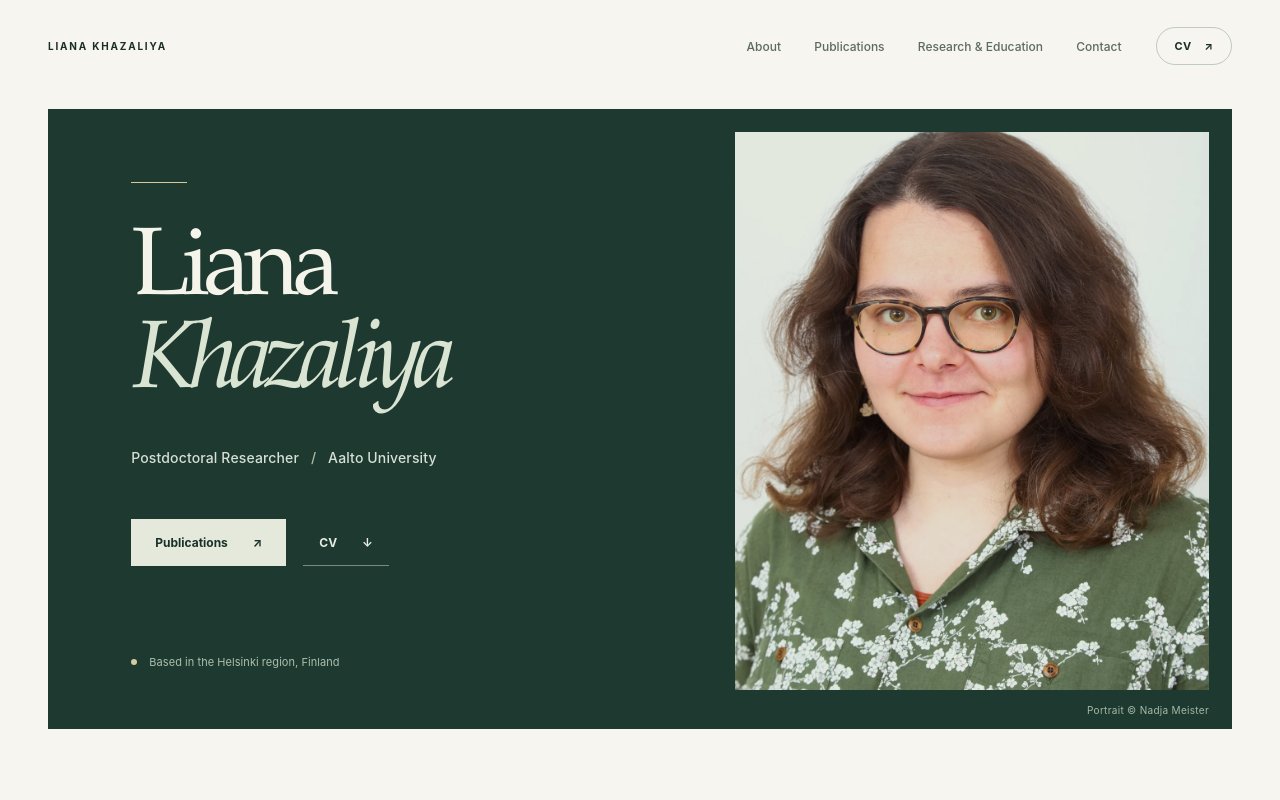
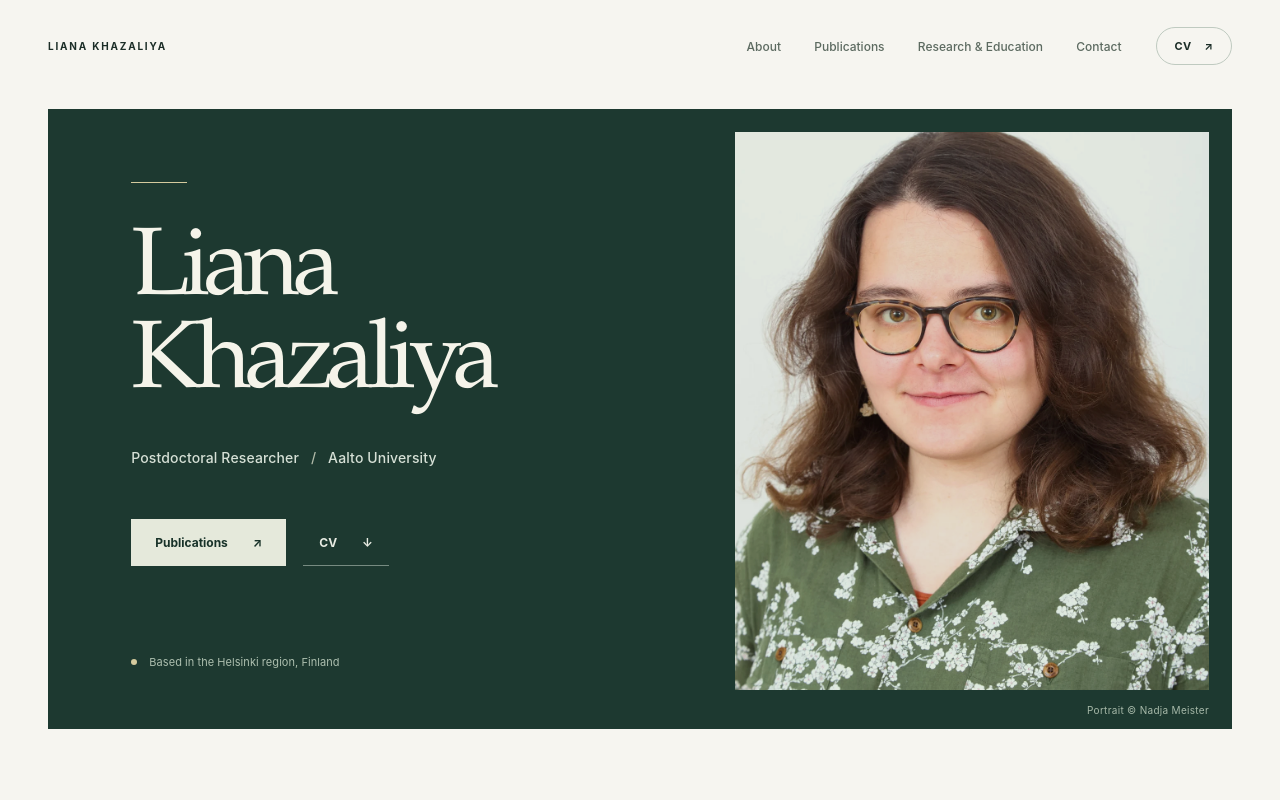
Before and after one commit to liana4files/lkhazaliya.github.io, a plain HTML site: page index.html in a window 1280 px wide. Shown: the top 800 px of the page. Drawn offline with Linux system fonts and the light colour scheme.

Commit message:
Add files via upload

```diff
--- a/index.html
+++ b/index.html
@@ -38,7 +38,7 @@
     <section class="hero container" aria-labelledby="hero-title">
       <div class="hero-content">
         <p class="eyebrow"><span class="eyebrow-line"></span></p>
-        <h1 id="hero-title">Liana<br><em>Khazaliya<span class="period"></span></em></h1>
+        <h1 id="hero-title">Liana<br>Khazaliya</h1>
         <p class="hero-role">Postdoctoral Researcher <span aria-hidden="true">/</span> Aalto University</p>
         <div class="hero-actions">
           <a class="btn btn-primary" href="#publications">Publications <span aria-hidden="true">↗</span></a>
```
